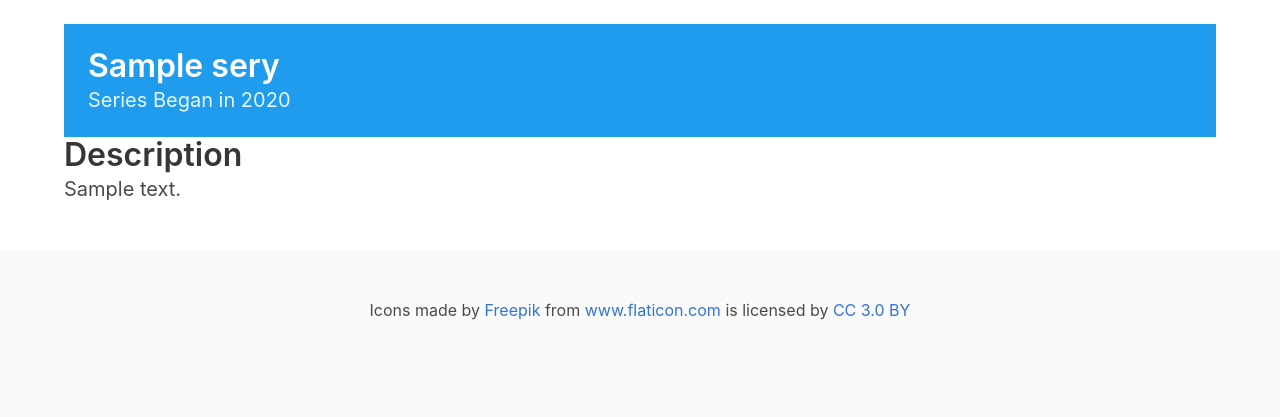
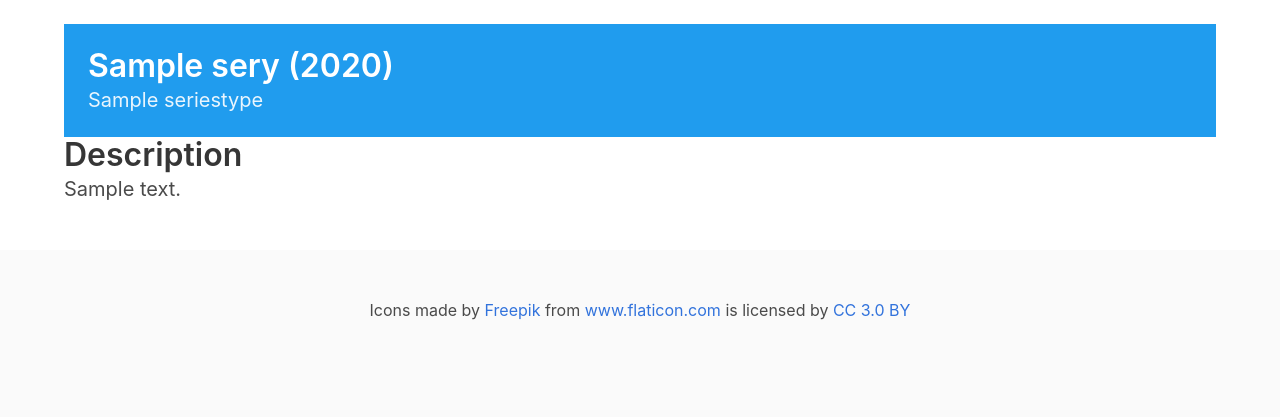
Before and after one commit to bpepple/metron, a Django app: a page that uses comicsdb/templates/comicsdb/series_detail.html in a window 1280 px wide. Shown: the part 136-553 px from the top of the page. Run offline with Django 3.2, Linux system fonts and the light colour scheme; tables that the repository leaves empty hold one stand-in row (values such as "Sample post"); some libraries are stand-ins or nearby versions.

Commit message:
Minor informaton changes for the series_detail template

```diff
--- a/comicsdb/templates/comicsdb/series_detail.html
+++ b/comicsdb/templates/comicsdb/series_detail.html
@@ -18,9 +18,9 @@
   <section class="hero is-info is-small">
     <div class="hero-body">
       <div class="container">
-        <h1 class="title">{{ series.name }}</h1>
-        {% if series.year_began %}
-          <h2 class="subtitle">Series Began in {{ series.year_began }}</h2>
+        <h1 class="title">{{ series.name }} {% if series.year_began %}({{ series.year_began }}){% endif %}</h1>
+        {% if series.series_type %}
+          <h2 class="subtitle">{{ series.series_type }}</h2>
         {% endif %}
       </div>
     </div>
```
